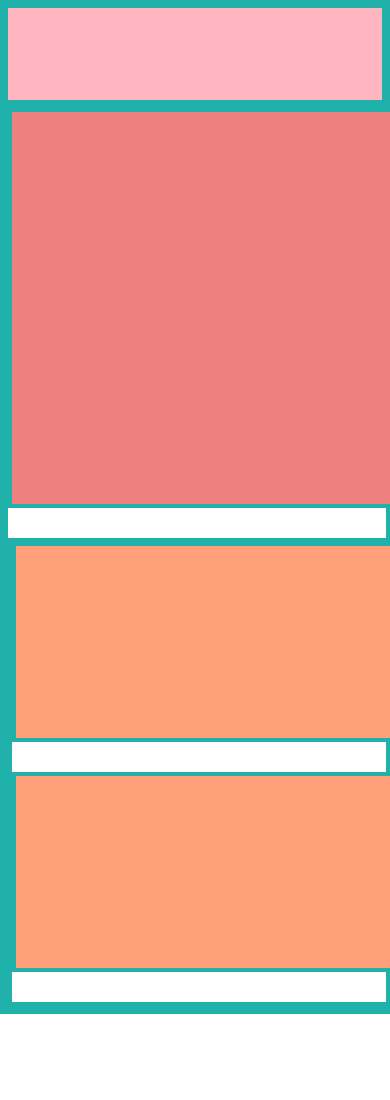
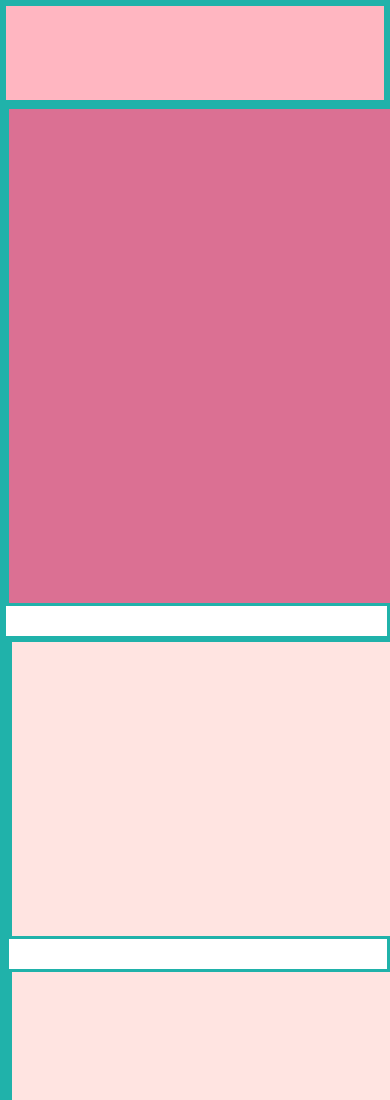
Before and after one commit to epicodus-lessons/outside-in-good-example, a plain HTML site: page index.html in a window 390 px wide. Shown: the top 1100 px of the page. Before the commit the page ends 1014 px from the top, so only its background shows below. Drawn offline with Linux system fonts and the light colour scheme.

Commit message:
finish it... oops

```diff
--- a/css/styles.css
+++ b/css/styles.css
@@ -12,32 +12,36 @@ body {
 }
 
 html * {
-  border: 4px solid lightSeaGreen;
+  border: 3px solid lightSeaGreen;
 }
 
 .header {
-  min-width: 100%;
+  background-color: lightPink;
   height: 100px;
-  background-color: lightPink;
 }
 
 .container {
-  width: 1200px;
   margin: 0 auto;
   padding: 0 50px;
+  width: 1200px;
 }
 
 .content {
+  height: 400px;
   margin-bottom: 30px;
+  width: 100%;
+}
+
+.content-grid {
+  display: flex;
+  flex-direction: row;
 }
 
 .content-big {
-  height: 400px;
   background-color: lightSkyBlue;
 }
 
 .content-small {
-  height: 200px;
   background-color: lightSalmon;
 }
 
@@ -52,6 +56,13 @@ html * {
   .content-big {
     background-color: lightCoral;
   }
+  .content-grid {
+    flex-direction: column;
+  }
+  .content-small {
+    height: 200px;
+    background-color: lightCyan;
+  }
 }
 
 /*portrait*/
@@ -59,6 +70,17 @@ html * {
 @media screen and (max-width: 900px) {
   .container {
     width: 600px;
+  }
+  .content-big {
+    background-color: lavenderBlush;
+    height: 500px;
+  }
+  .content-grid {
+    flex-direction: column;
+  }
+  .content-small {
+    height: 300px;
+    background-color: paleGreen;
   }
 }
 
@@ -69,4 +91,16 @@ html * {
     width: 400px;
     padding: 0;
   }
+
+  .content-big {
+    background-color: paleVioletRed;
+    height: 500px;
+  }
+  .content-grid {
+    flex-direction: column;
+  }
+  .content-small {
+    height: 300px;
+    background-color: mistyRose;
+  }
 }
--- a/index.html
+++ b/index.html
@@ -14,11 +14,11 @@
 
       </div>
       <div class="content-grid">
-        <div class="content content-small content-right">
-
+        <div class="content content-small">
         </div>
-        <div class="content content-small content-left">
-
+        <div class="content content-small">
+        </div>
+        <div class="content content-small">
         </div>
       </div>
     </div>
```
